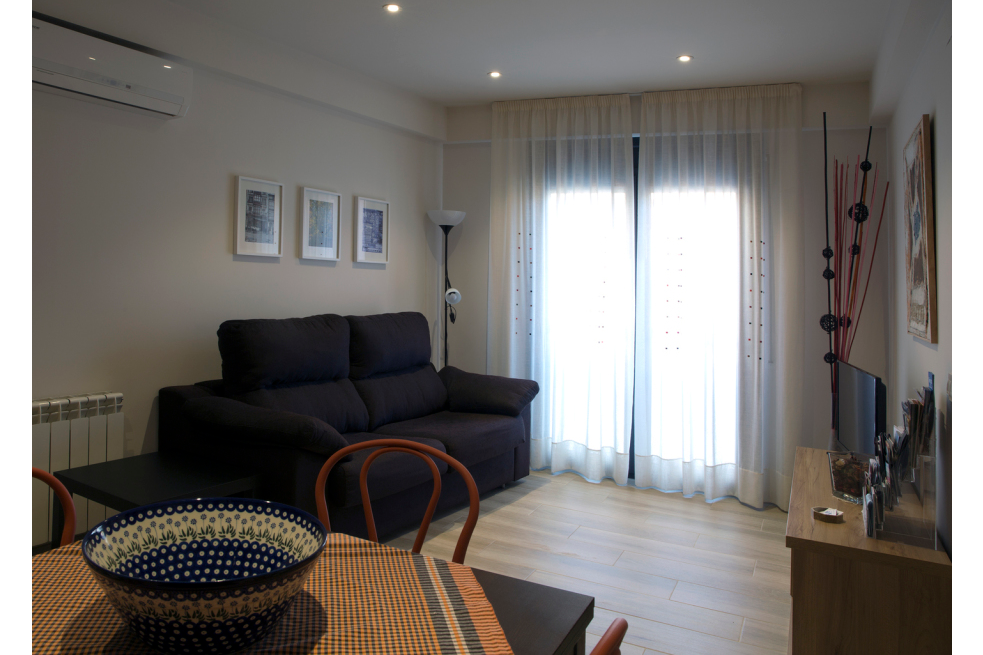
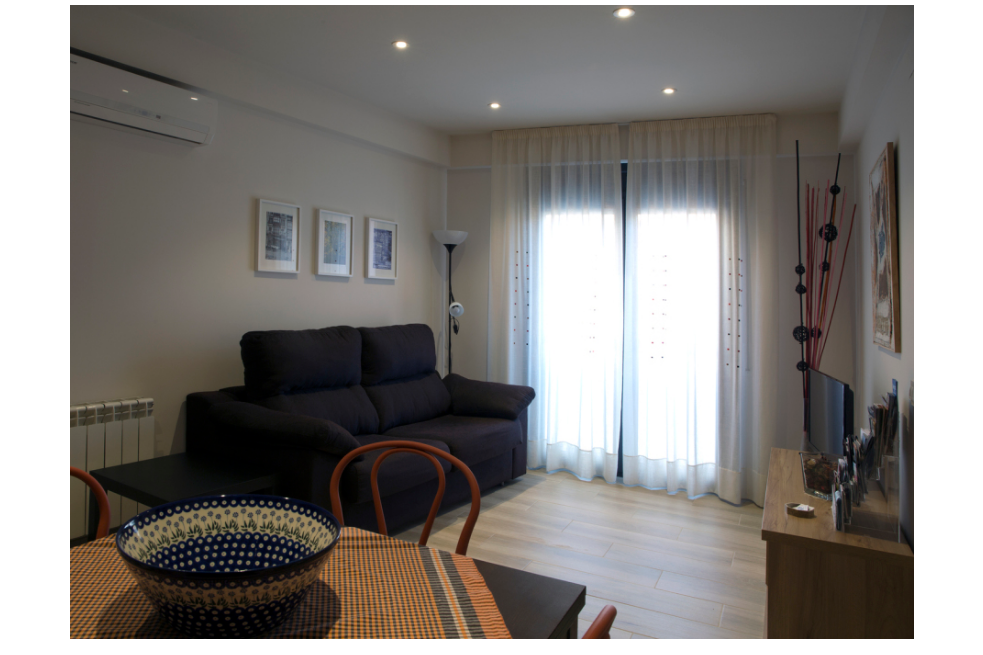
Before and after one commit to petrussola/calnegri, a plain HTML site: page index.html in a window 1280 px wide. Shown: the part 315-970 px from the top of the page, without its empty margins (148-1131 px from the left). Drawn offline with Linux system fonts and the light colour scheme.

Commit message:
Add padding across sections

```diff
--- a/styles.css
+++ b/styles.css
@@ -59,6 +59,10 @@ table {
 	align-items: center;
 }
 
+.container section {
+	padding: 0.5em 0;
+}
+
 .navigation {
 	display: flex;
 	flex-direction: column;
@@ -82,3 +86,8 @@ table {
 .lang p, .menu p  {
 	padding: 0.5em 2em;
 }
+
+.jumbotron img {
+	width: 100%;
+	height: auto;
+}
```
